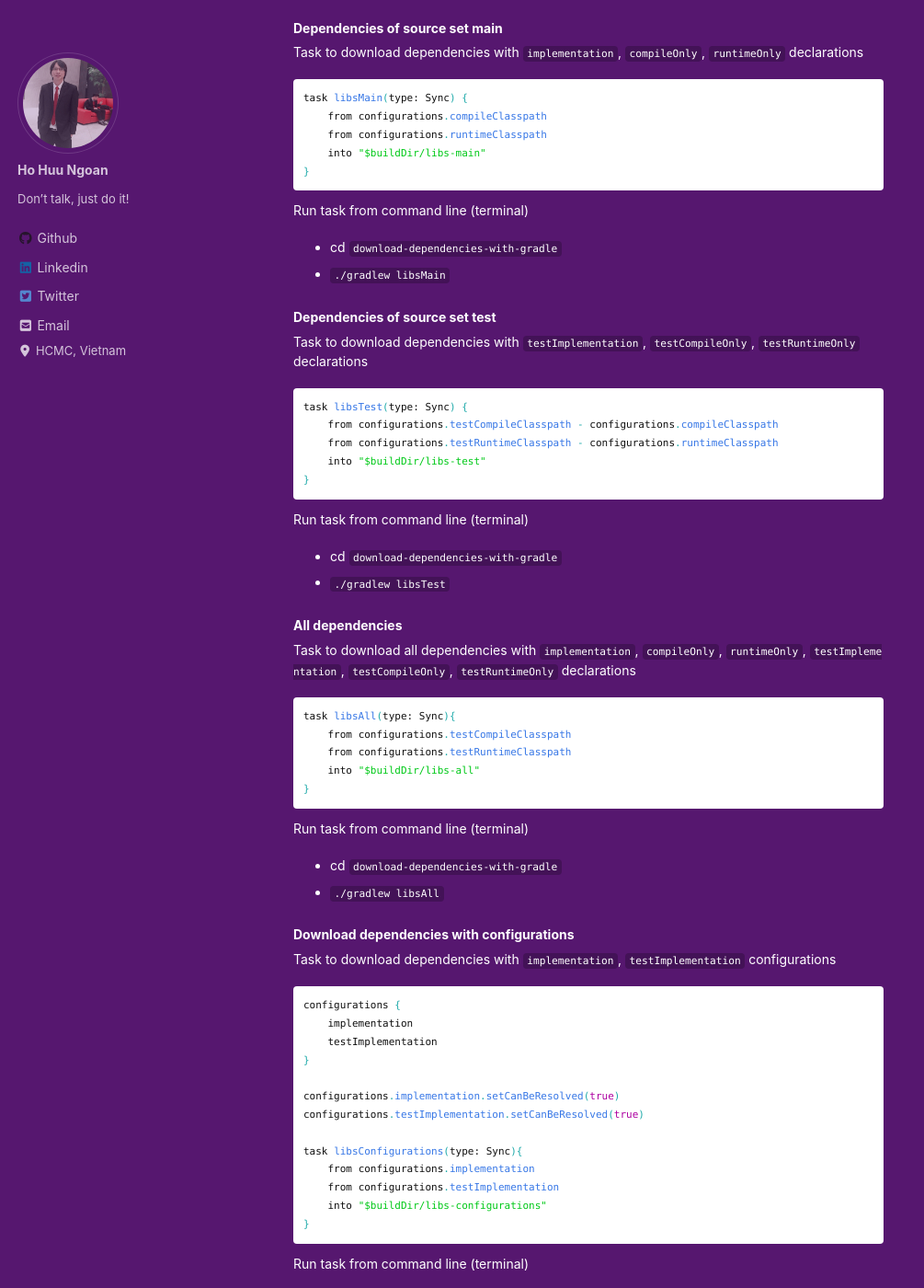
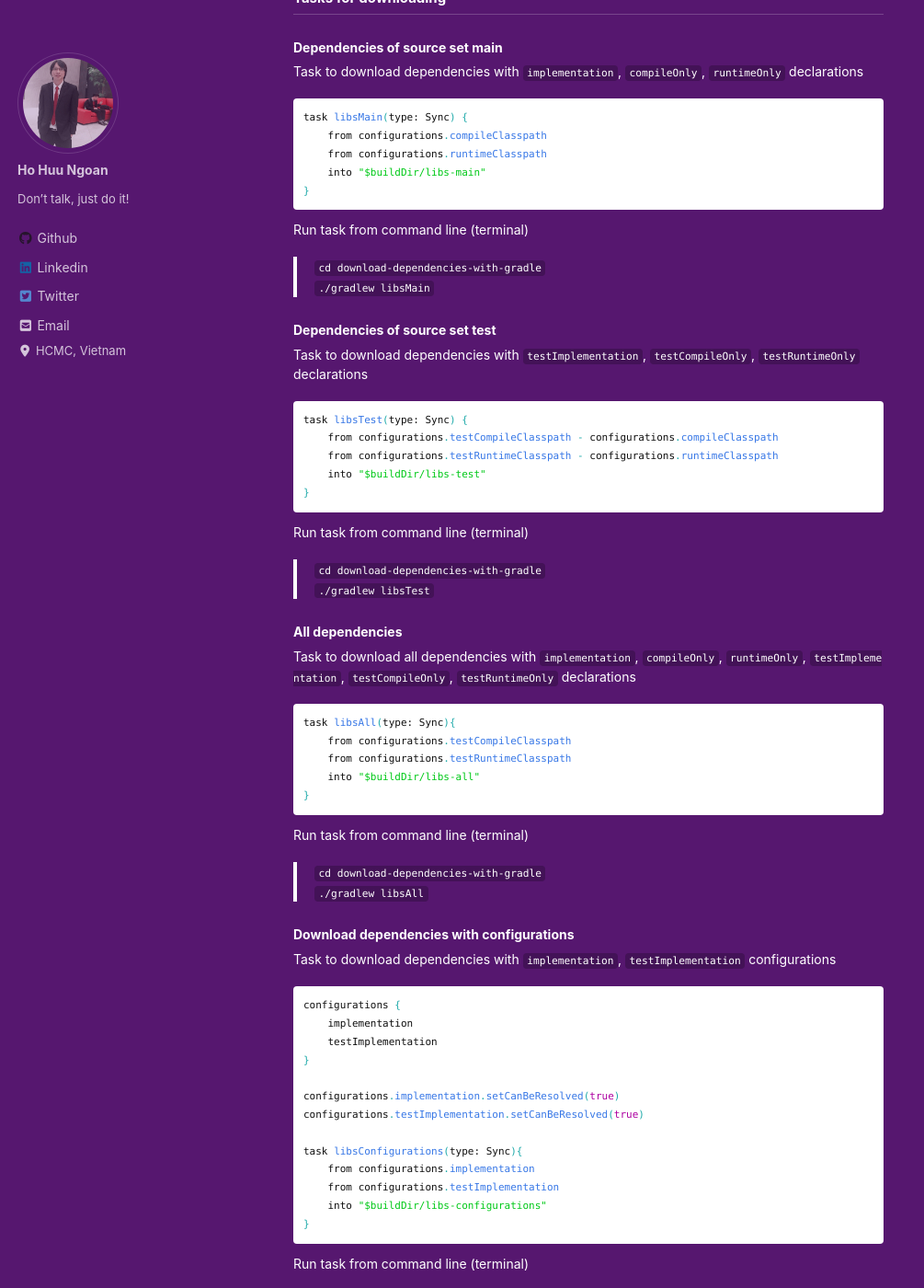
Before and after one commit to ngoanh2n/blog, a Jekyll site: the page built from _posts/2020-02-18-download-dependencies-to-local-with-gradle.md, in a window 1280 px wide and 1400 px high, scrolled down 2272 px. Shown: the whole window at 92% size, without its empty margins (0-1005 px from the left). Built offline with Jekyll 4.4.1, drawn with Linux system fonts in a browser that asks for light colours; cached includes are drawn as plain includes; nearby versions of some CDN libraries; comment, search, counter and statistics services are not loaded; a style sheet for code colours, icons or effects is not loaded; some of the changed text lies outside the part shown.

````diff
--- a/_posts/2020-02-18-download-dependencies-to-local-with-gradle.md
+++ b/_posts/2020-02-18-download-dependencies-to-local-with-gradle.md
@@ -20,8 +20,9 @@ tags:
 > **IntelliJ IDEA**: 2019.3.1 (Community Edition)<br/>
 
 > **[TIP]** Gradle version:<br/>
-> You can change target version by 2 ways (*See [https://gradle.org/releases](https://gradle.org/releases)*):<br/>
-> 1. Run on command line (terminal): `./gradlew wrapper --gradle-version=6.2`<br/>
+> You can change target version by 2 ways (*See [https://gradle.org/releases](https://gradle.org/releases)*):
+> 1. Run on command line (terminal):<br/>
+> `./gradlew wrapper --gradle-version=6.2`<br/>
 > 2. Edit [`gradle-wrapper.properties`](https://github.com/ngoanh2n/blog-demonstrations/blob/master/download-dependencies-with-gradle/gradle/wrapper/gradle-wrapper.properties) in `gradle/wrapper` folder<br/>
 {: .notice--info}
 
@@ -119,8 +120,8 @@ task libsMain(type: Sync) {
 }
 ```
 Run task from command line (terminal)
-- cd `download-dependencies-with-gradle`
-- `./gradlew libsMain`
+> `cd download-dependencies-with-gradle`<br/>
+> `./gradlew libsMain`<br/>
 
 ### Dependencies of source set test
 Task to download dependencies with `testImplementation`, `testCompileOnly`, `testRuntimeOnly` declarations
@@ -132,8 +133,8 @@ task libsTest(type: Sync) {
 }
 ```
 Run task from command line (terminal)
-- cd `download-dependencies-with-gradle`
-- `./gradlew libsTest`
+> `cd download-dependencies-with-gradle`<br/>
+> `./gradlew libsTest`<br/>
 
 ### All dependencies
 Task to download all dependencies with `implementation`, `compileOnly`, `runtimeOnly`, `testImplementation`, `testCompileOnly`, `testRuntimeOnly` declarations
@@ -145,8 +146,8 @@ task libsAll(type: Sync){
 }
 ```
 Run task from command line (terminal)
-- cd `download-dependencies-with-gradle`
-- `./gradlew libsAll`
+> `cd download-dependencies-with-gradle`<br/>
+> `./gradlew libsAll`<br/>
 
 ### Download dependencies with configurations
 Task to download dependencies with `implementation`, `testImplementation` configurations
@@ -166,8 +167,8 @@ task libsConfigurations(type: Sync){
 }
 ```
 Run task from command line (terminal)
-- cd `download-dependencies-with-gradle`
-- `./gradlew libsConfigurations`
+> `cd download-dependencies-with-gradle`<br/>
+> `./gradlew libsConfigurations`<br/>
 
 **[TIP]** If your machine's OS is Windows:<br/>
 Use `gradlew [taskName]` instead.
````
